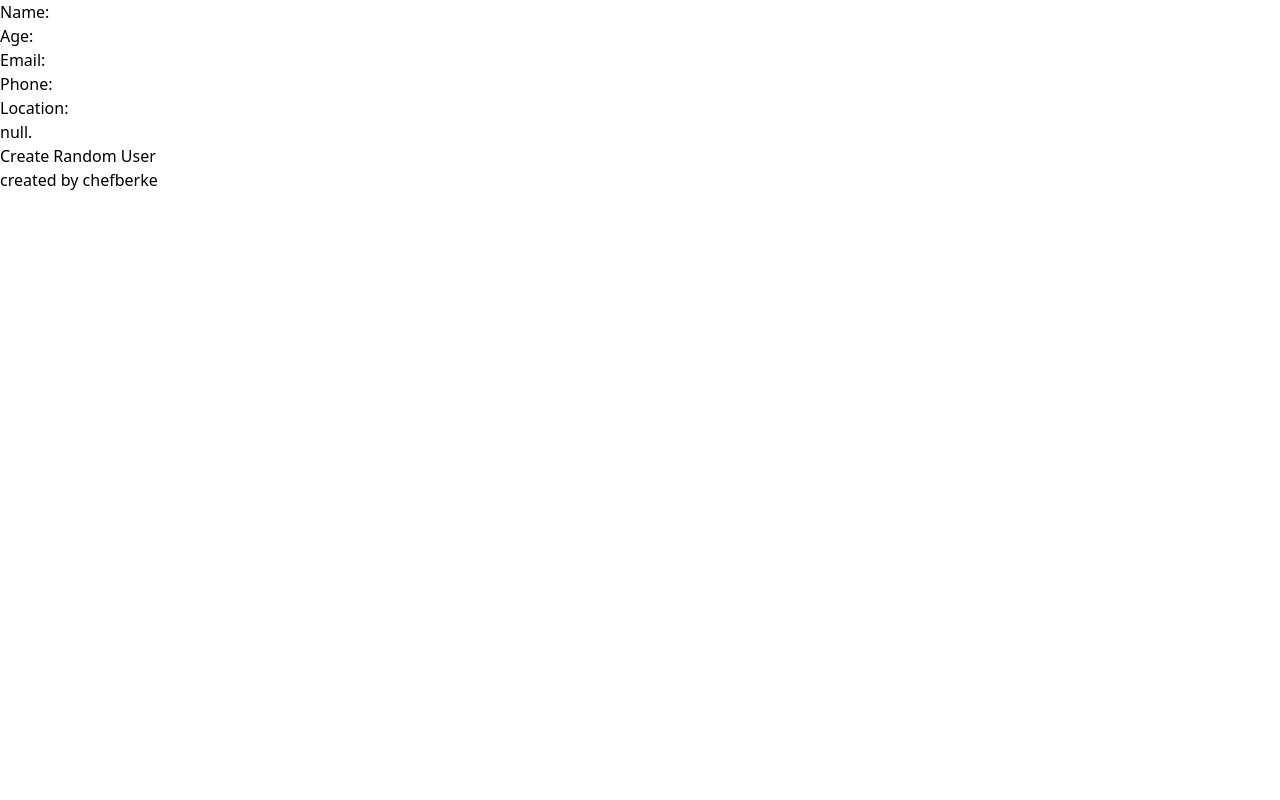
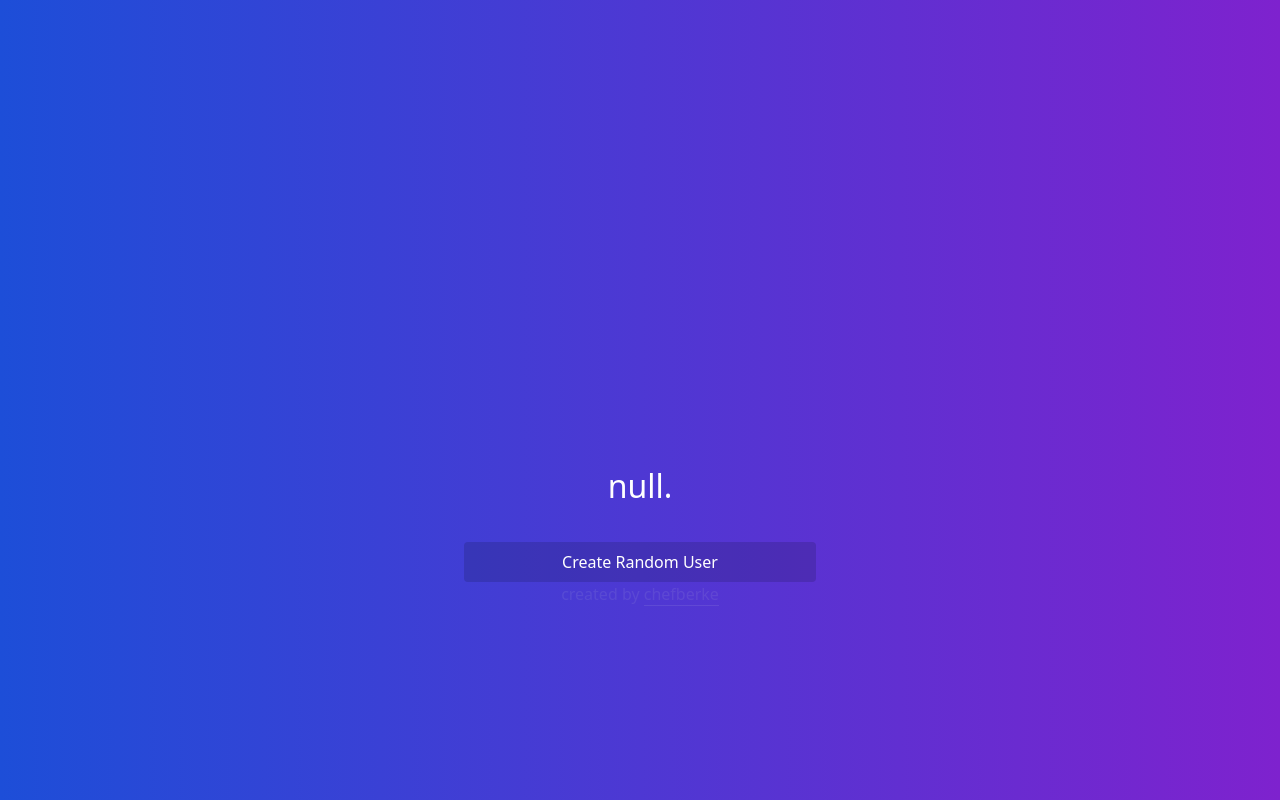
Before and after one commit to chefberke/random-user-app, a website: page src/index.html in a window 1280 px wide. Drawn offline with Linux system fonts and the light colour scheme.

Commit message:
required update

```diff
--- a/src/index.html
+++ b/src/index.html
@@ -4,7 +4,7 @@
     <meta charset="UTF-8" />
     <meta name="viewport" content="width=device-width, initial-scale=1.0" />
     <title>random-user-app</title>
-    <link rel="stylesheet" href="output.css" />
+    <link rel="stylesheet" href="/src/output.css" />
   </head>
   <body
     class="bg-gradient-to-r from-blue-700 to-purple-700 w-full h-full flex justify-center items-center"
@@ -56,6 +56,6 @@
       </div>
     </div>
 
-    <script src="script.js"></script>
+    <script src="/src/script.js"></script>
   </body>
 </html>
--- a/tailwind.config.js
+++ b/tailwind.config.js
@@ -1,6 +1,6 @@
 /** @type {import('tailwindcss').Config} */
 module.exports = {
-  content: ["./*.{html,js}"],
+  content: ["./src/**/*.{html,js}"],
   theme: {
     extend: {},
   },
```
Also changed, not shown: src/output.css.
